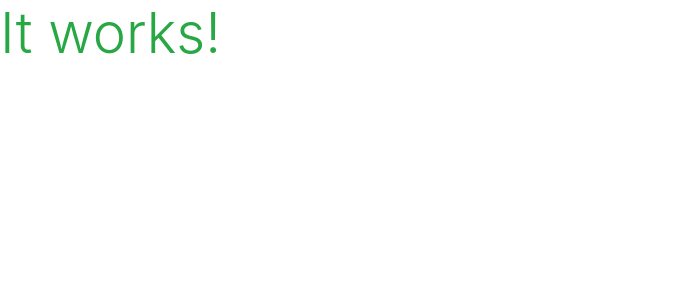
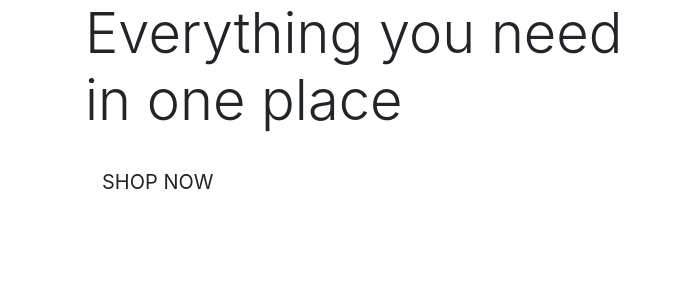
Before and after one commit to lukdav/robert-price-bm, a Django app: page / in a window 1280 px wide. Shown: the top 300 px of the page, without its empty margins (0-676 px from the left). Run offline with Django 3.2, Linux system fonts and the light colour scheme; some libraries are stand-ins or nearby versions.

Commit message:
Added homepage content

```diff
--- a/home/templates/home/index.html
+++ b/home/templates/home/index.html
@@ -1,6 +1,22 @@
 {% extends "base.html" %}
 {% load static %}
 
+{% block page_header %}
+{% endblock %}
+
 {% block content %}
-    <h1 class="display-4 text-success">It works!</h1>
+    <div class="container h-100">
+        <div class="row h-100">
+            <div class="col-7 col-md-6 my-auto">
+                <h1 class="display-4 logo-font text-red">
+                    Everything you need in one place
+                </h1>
+                <div class="my-3">
+                    <h4>
+                        <a href="" class="shop-now-btn btn btn-lg rounded-0 text-uppercase py-3">Shop Now</a>
+                    </h4>
+                </div>
+            </div>
+        </div>
+    </div>
 {% endblock %}
```
